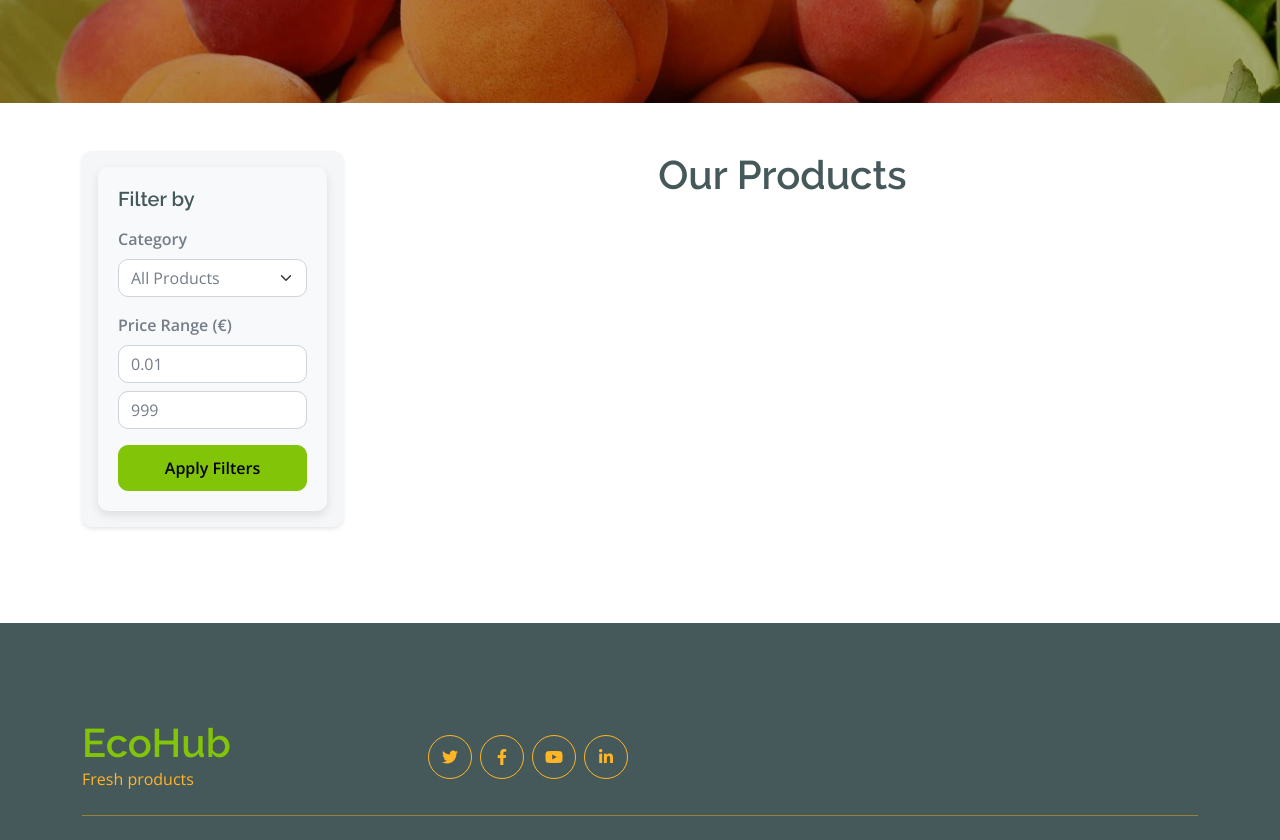
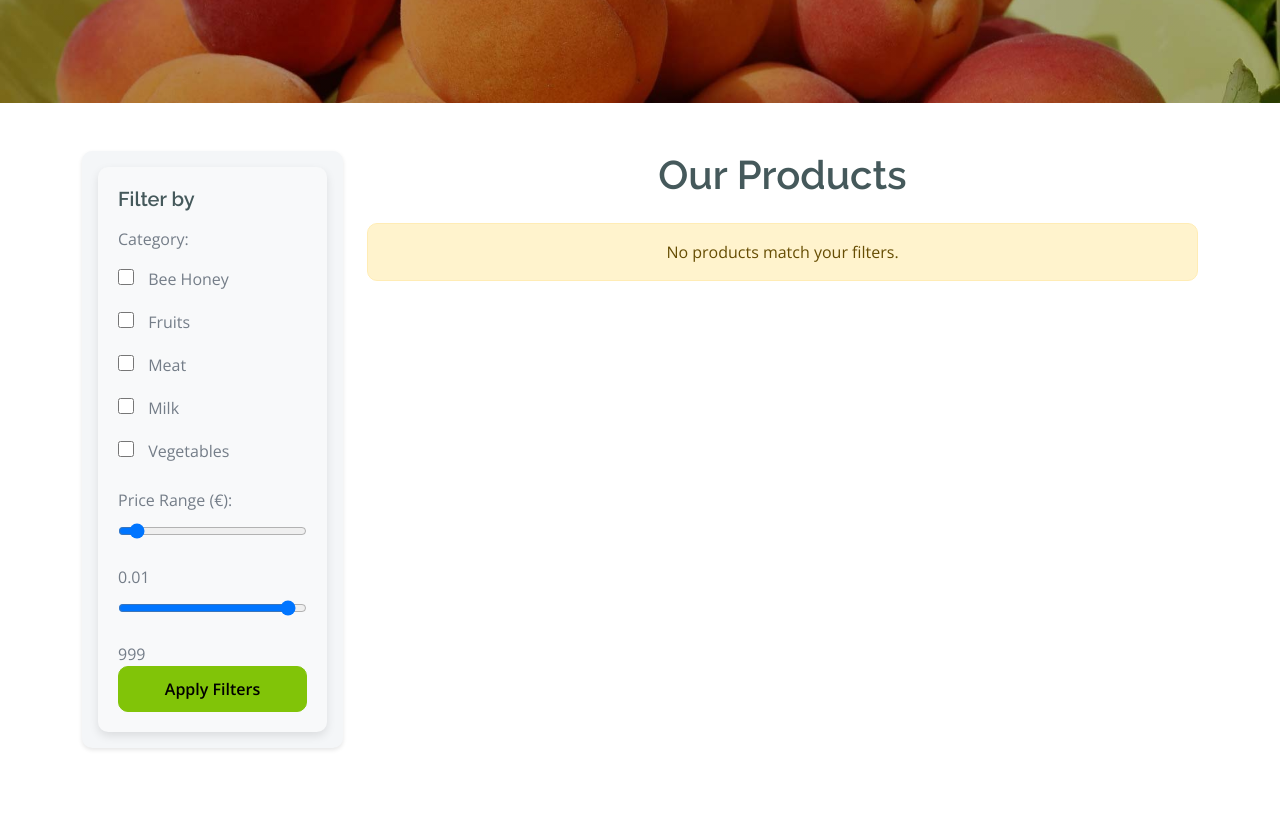
Before and after one commit to Emil-Petkov/EcoHub, a Django app: page /products/shop/ in a window 1280 px wide. Shown: the part 153-993 px from the top of the page. Run offline with Django 5.2, Linux system fonts and the light colour scheme; data that the repository does not hold is empty; some libraries are stand-ins or nearby versions.

Commit message:
Enhanced product filters by category and price range

```diff
--- a/EcoHub/products/views.py
+++ b/EcoHub/products/views.py
@@ -3,8 +3,26 @@ from django.urls import reverse_lazy
 from django.contrib.auth.mixins import LoginRequiredMixin
 from django.views.generic import ListView, DetailView
 from django.views.generic.edit import CreateView
+from .forms import ProductForm
+
+
+from django.shortcuts import render
 from .models import Product
-from .forms import ProductForm
+
+def shop_view(request):
+    sort_by = request.GET.get('sort', 'default')
+    products = Product.objects.all()
+
+    if sort_by == 'price_asc':
+        products = products.order_by('price')
+    elif sort_by == 'price_desc':
+        products = products.order_by('-price')
+
+    return render(request, 'products/shop.html', {
+        'products': products,
+        'sort_by': sort_by,
+    })
+
 
 
 class ProductCreateView(LoginRequiredMixin, CreateView):
@@ -23,9 +41,9 @@ class ProductCreateView(LoginRequiredMixin, CreateView):
 
 
 def get_categories():
-    all_categories = ['bee honey', 'milk', 'fruits', 'vegetables', 'meat']
+    all_categories = {'bee honey', 'milk', 'fruits', 'vegetables', 'meat'}
     categories_in_use = Product.objects.values_list('category', flat=True).distinct()
-    return sorted(set(all_categories + [category.lower() for category in categories_in_use]))
+    return sorted(all_categories.union(set(category.lower() for category in categories_in_use)))
 
 
 class ProductListView(ListView):
@@ -35,26 +53,25 @@ class ProductListView(ListView):
 
     def get_queryset(self):
         queryset = super().get_queryset()
-        selected_category = self.request.GET.get('category', 'all').lower()
+        selected_categories = self.request.GET.getlist('categories')
         min_price = float(self.request.GET.get('min_price', 0.01))
         max_price = float(self.request.GET.get('max_price', 999))
 
         queryset = queryset.filter(price__gte=min_price, price__lte=max_price)
-        if selected_category != 'all':
-            queryset = queryset.filter(category__iexact=selected_category)
+        if selected_categories:
+            queryset = queryset.filter(category__in=selected_categories)
         return queryset
 
     def get_context_data(self, **kwargs):
         context = super().get_context_data(**kwargs)
         context['categories'] = get_categories()
-        context['selected_category'] = self.request.GET.get('category', 'all').lower()
+        context['selected_categories'] = self.request.GET.getlist('categories')
         context['min_price'] = self.request.GET.get('min_price', 0.01)
         context['max_price'] = self.request.GET.get('max_price', 999)
+        context['sort_by'] = self.request.GET.get('sort', 'default')
         context['empty_message'] = None
         if not context['products']:
-            selected_category = context['selected_category']
-            if selected_category != 'all':
-                context['empty_message'] = f"The category '{selected_category}' is empty."
+            context['empty_message'] = "No products match your filters."
         return context
 
 
--- a/static/css/style.css
+++ b/static/css/style.css
@@ -1,4 +1,3 @@
-
 /*** Spinner Start ***/
 #spinner {
     opacity: 0;
@@ -25,6 +24,7 @@
     transition: 0.5s;
     z-index: 99;
 }
+
 /*** Spinner End ***/
 
 
@@ -114,6 +114,7 @@
 .topbar .top-link a small:hover i {
     color: var(--bs-primary) !important;
 }
+
 /*** Topbar End ***/
 
 /*** Navbar Start ***/
@@ -174,6 +175,7 @@
 #searchModal .modal-content {
     background: rgba(255, 255, 255, .8);
 }
+
 /*** Navbar End ***/
 
 /*** Hero Header ***/
@@ -238,6 +240,7 @@
         margin-top: 97px !important;
     }
 }
+
 /*** Hero Header end ***/
 
 
@@ -260,6 +263,7 @@
     background: var(--bs-secondary);
 
 }
+
 /*** featurs End ***/
 
 
@@ -301,6 +305,7 @@
     height: 100%;
     transition: 0.5s;
 }
+
 .fruite .fruite-item:hover {
     box-shadow: 0 0 55px rgba(0, 0, 0, 0.4);
 }
@@ -318,6 +323,7 @@
 .fruite .fruite-item .fruite-img img:hover {
     transform: scale(1.3);
 }
+
 /*** Fruits End ***/
 
 
@@ -382,6 +388,7 @@
     background: var(--bs-secondary);
     color: var(--bs-white);
 }
+
 /*** vesitable End ***/
 
 
@@ -389,6 +396,7 @@
 .banner .banner-btn:hover {
     background: var(--bs-primary);
 }
+
 /*** Banner Section End ***/
 
 
@@ -413,6 +421,7 @@
 .counter h1 {
     margin-bottom: 0;
 }
+
 /*** Facts End ***/
 
 
@@ -448,6 +457,7 @@
     background: var(--bs-secondary);
     color: var(--bs-white);
 }
+
 /*** testimonial End ***/
 
 
@@ -471,11 +481,14 @@
     border: 1px solid var(--bs-secondary);
 }
 
-.pagination a:hover:not(.active) {background-color: var(--bs-primary)}
+.pagination a:hover:not(.active) {
+    background-color: var(--bs-primary)
+}
 
 .nav.nav-tabs .nav-link.active {
     border-bottom: 2px solid var(--bs-secondary) !important;
 }
+
 /*** Single Page End ***/
 
 
@@ -551,6 +564,27 @@ button[type="submit"] {
     box-shadow: 0 2px 4px rgba(0, 0, 0, 0.1);
 }
 
+.category-list {
+    list-style: none;
+    padding: 0;
+    margin: 0;
+}
+
+.category-item {
+    display: flex;
+    align-items: center;
+    margin-bottom: 10px;
+    font-size: 16px;
+    text-transform: capitalize;
+}
+
+.category-item input[type="checkbox"] {
+    margin-right: 10px;
+    width: 16px;
+    height: 16px;
+    cursor: pointer;
+}
+
 
 .btn-group .btn-check:checked + label {
     background-color: #28a745;
@@ -577,4 +611,5 @@ button[type="submit"] {
 .footer .footer-item p.mb-4 {
     line-height: 35px;
 }
+
 /*** Footer End ***/
--- a/templates/products/shop.html
+++ b/templates/products/shop.html
@@ -10,26 +10,35 @@
                     <form method="get">
                         <h5 class="mb-3">Filter by</h5>
                         <!-- Category Filter -->
+
+
                         <div class="mb-3">
-                        <label for="category" class="form-label">Category</label>
-                        <select name="category" id="category" class="form-select">
-                            <option value="all" {% if selected_category == "all" %}selected{% endif %}>All Products</option>
+                            <p>Category:</p>
+                            <ul class="category-list">
                                 {% for category in categories %}
-                                <option value="{{ category }}" {% if selected_category == category %}selected{% endif %}>
-                                    {{ category.capitalize }}
-                                </option>
+                                    <li class="category-item">
+                                        <label>
+                                            <input type="checkbox" name="categories" value="{{ category }}"
+                                                   {% if category in selected_categories %}checked{% endif %}>
+                                            {{ category }}
+                                        </label>
+                                    </li>
                                 {% endfor %}
-                        </select>
+                            </ul>
                         </div>
 
+
                         <!-- Price Range Filter -->
-                    <div class="mb-3">
-                        <label for="price-range" class="form-label">Price Range (€)</label>
-                        <input type="number" name="min_price" class="form-control mb-2" placeholder="Min Price"
-                               value="{{ min_price }}" min="0.01" step="0.01">
-                        <input type="number" name="max_price" class="form-control" placeholder="Max Price"
-                               value="{{ max_price }}" max="999" step="0.01">
-                    </div>
+                        <label for="price-slider">Price Range (€):</label>
+                        <input type="range" id="price-slider" name="min_price" min="1" max="999"
+                               value="{{ min_price|default:1 }}"
+                               oninput="this.nextElementSibling.innerText=this.value">
+                        <span>{{ min_price|default:1 }}</span>
+                        <input type="range" id="price-slider-max" name="max_price" min="1" max="999"
+                               value="{{ max_price|default:999 }}"
+                               oninput="this.nextElementSibling.innerText=this.value">
+                        <span>{{ max_price|default:999 }}</span>
+
 
                         <!-- Submit Button -->
                         <button type="submit" class="btn btn-primary w-100">Apply Filters</button>
@@ -59,7 +68,8 @@
                                 </div>
                                 <div class="card-footer bg-transparent border-top-0">
                                     <div class="d-flex gap-2">
-                                    <a href="{% url 'shop_detail' product.id %}" class="btn btn-primary flex-grow-1">
+                                        <a href="{% url 'shop_detail' product.id %}"
+                                           class="btn btn-primary flex-grow-1">
                                             View Details
                                         </a>
                                         <a href="#" class="btn btn-success flex-grow-1">Add to Cart</a>
```
Also changed, not shown: product_images/V8101-2.webp (added), product_images/bananas-nutrition-facts-1440x810.jpg (added), product_images/milk-splashing-glass_Ee4h824.webp (added). Lines whose indentation alone changed are shown as unchanged.
